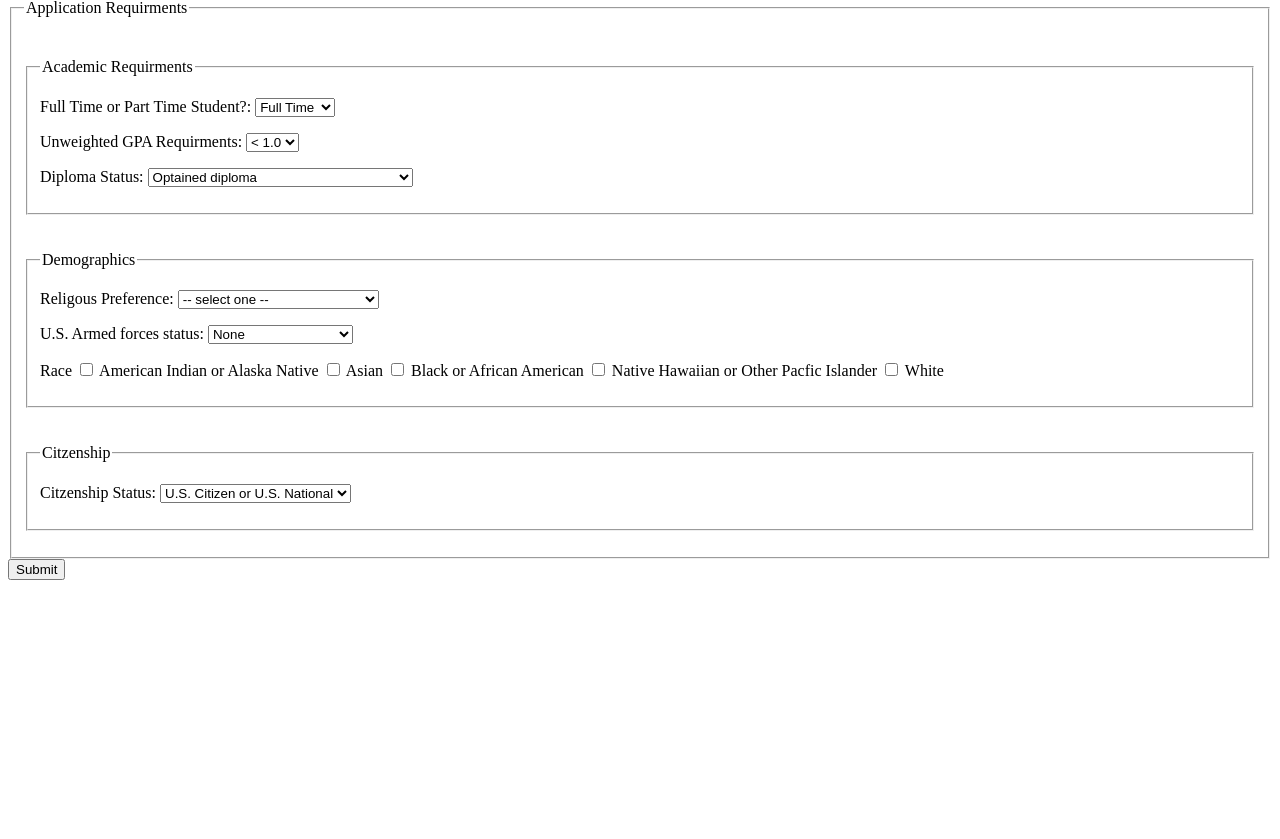
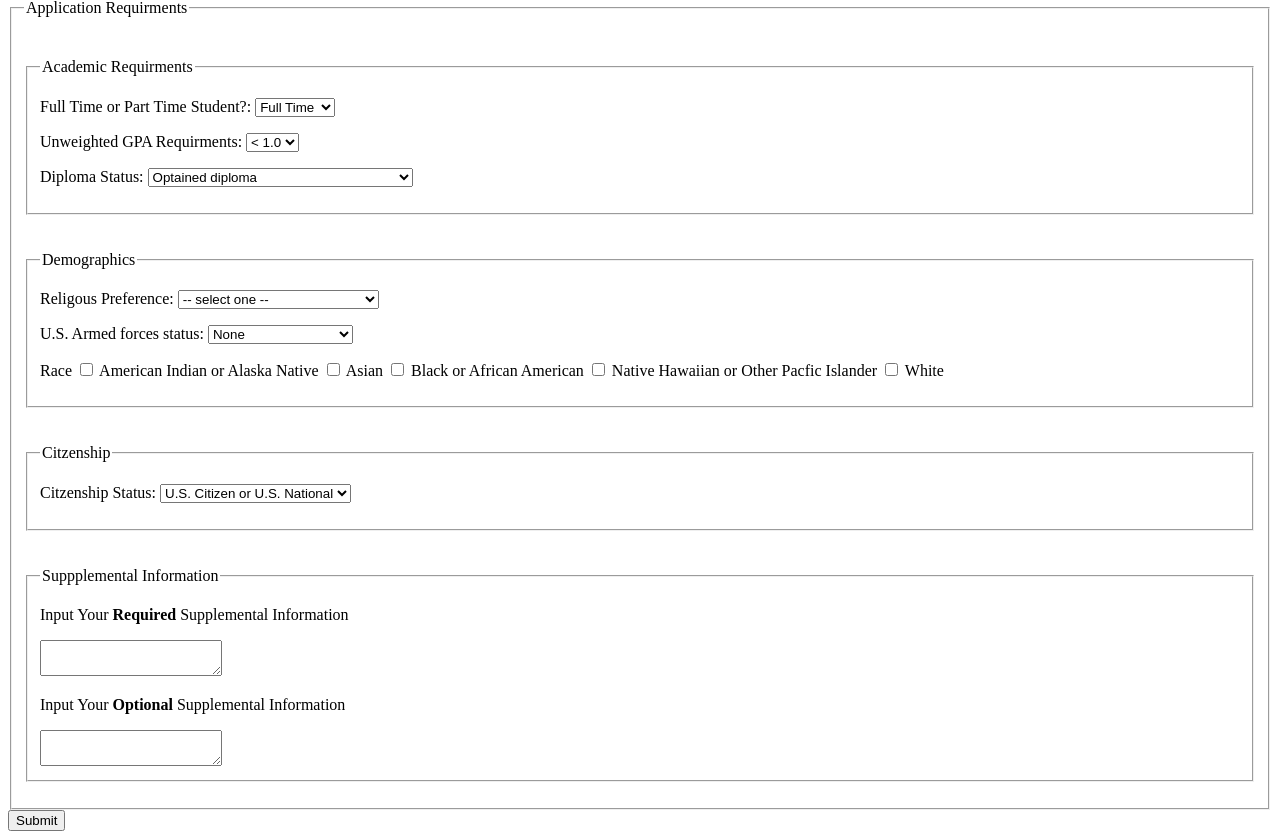
Before and after one commit to jedouard98/scholar-fish, a Python web app: template templates/companyinfo.html in a window 1280 px wide. Shown: the part 404-1243 px from the top of the page. Before the commit the page ends 984 px from the top, so only its background shows below. Run offline with Jinja, Linux system fonts and the light colour scheme; the template is opened without the code that fills it, so the values that code supplies are empty.

Commit message:
adding all the company info section

```diff
--- a/templates/companyinfo.html
+++ b/templates/companyinfo.html
@@ -208,6 +208,19 @@ PLEASE ENTER YOUR SCHOLARSHSIP INFORMATION <br> <br>
           <option value="4">U.S. Refugee or Asylee</option>
           <option value="3">Other (Non-US)</option>
         </select>
+      </fieldset> <br><br>
+
+      <fieldset>
+        <legend> Suppplemental Information </legend>
+
+          <p>Input Your <strong>Required</strong> Supplemental Information</p>
+            <textarea> </textarea>
+
+          <p>Input Your <strong>Optional</strong> Supplemental Information</p>
+            <textarea > </textarea>
+
+
+
       </fieldset>
 
     </p>
```
